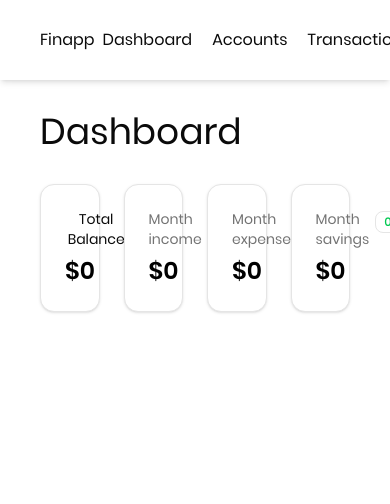
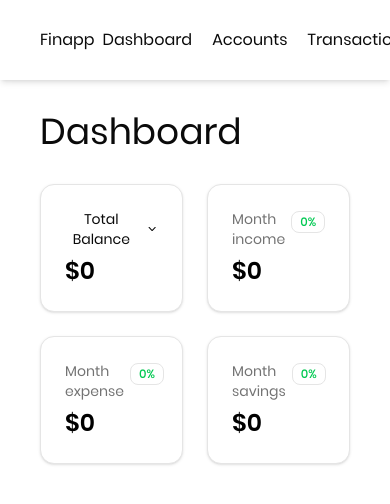
Before and after one commit to fjarrling/finapp, a React (Vite) app: page / in a window 390 px wide. Shown: the top 504 px of the page. Built offline with nearby package versions, Linux system fonts and the light colour scheme.

Commit message:
Добавил адаптив в дешборд

```diff
--- a/src/pages/Home/Dashboard/Dashboard.tsx
+++ b/src/pages/Home/Dashboard/Dashboard.tsx
@@ -55,7 +55,7 @@ const Dashboard = () => {
           <h2 className='text-4xl mb-8'>
             Dashboard
           </h2>
-          <div className="w-full grid grid-cols-4 gap-6">
+          <div className="w-full grid grid-cols-2 lg:grid-cols-4 gap-6 ">
             <Card>
               <CardHeader>
                 <CardTitle className="text-sm font-normal">
```
